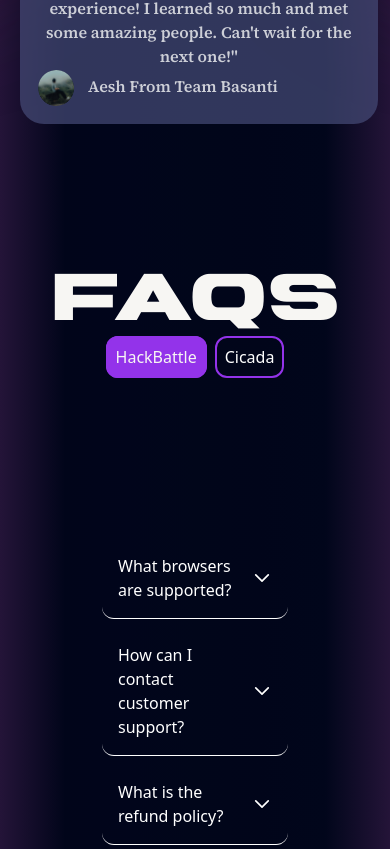
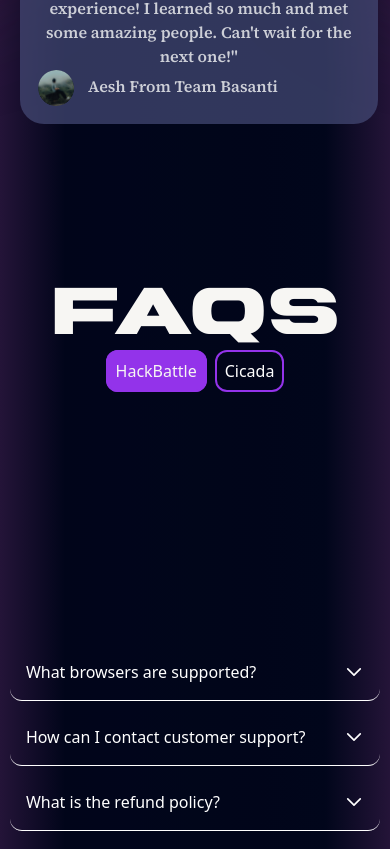
Before and after one commit to IEEECS-VIT/arcs24-frontend, a React (Vite) app: page / in a window 390 px wide. Shown: the part 5775-6624 px from the top of the page. Built offline with nearby package versions, Linux system fonts and the light colour scheme.

Commit message:
feat(styles): add styles to accordion and faq components

```diff
--- a/src/Components/accordion.jsx
+++ b/src/Components/accordion.jsx
@@ -41,7 +41,7 @@ const AccordionItem = ({ title, content }) => {
 
 const Accordion = ({ items }) => {
   return (
-    <div className="w-[60%] overflow-hidden">
+    <div className="w-[99%] overflow-hidden sm:w-[95%] md:w-[60%]">
       {items.map((item, index) => (
         <AccordionItem key={index} title={item.title} content={item.content} />
       ))}
--- a/src/Components/faq.jsx
+++ b/src/Components/faq.jsx
@@ -1,6 +1,6 @@
 import { useState } from "react";
 import Accordion from "./accordion";
-import "../index.css"
+import "../index.css";
 
 const CicadaFaqItems = [
   {
@@ -117,7 +117,7 @@ const Faq = () => {
   };
 
   return (
-    <div className="flex animated-gradient min-h-screen w-full items-center justify-around p-10 md:flex-row flex-col">
+    <div className="animated-gradient flex min-h-screen w-full flex-col items-center justify-around p-2 sm:p-4 md:flex-row md:p-10">
       <div className="flex flex-col gap-4">
         <p className="font-rugen text-7xl text-[#F7F6F3]">FAQS</p>
         <div className="flex items-center justify-center gap-2">
```
